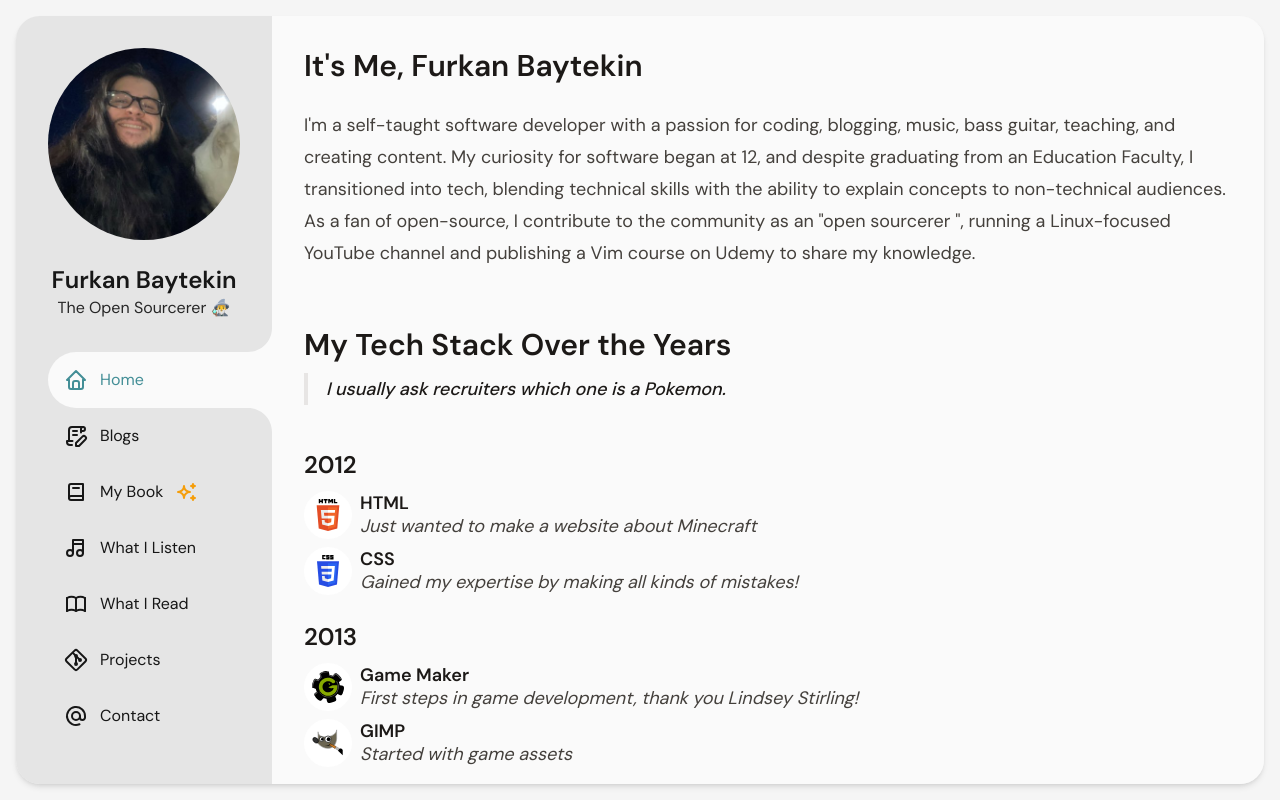
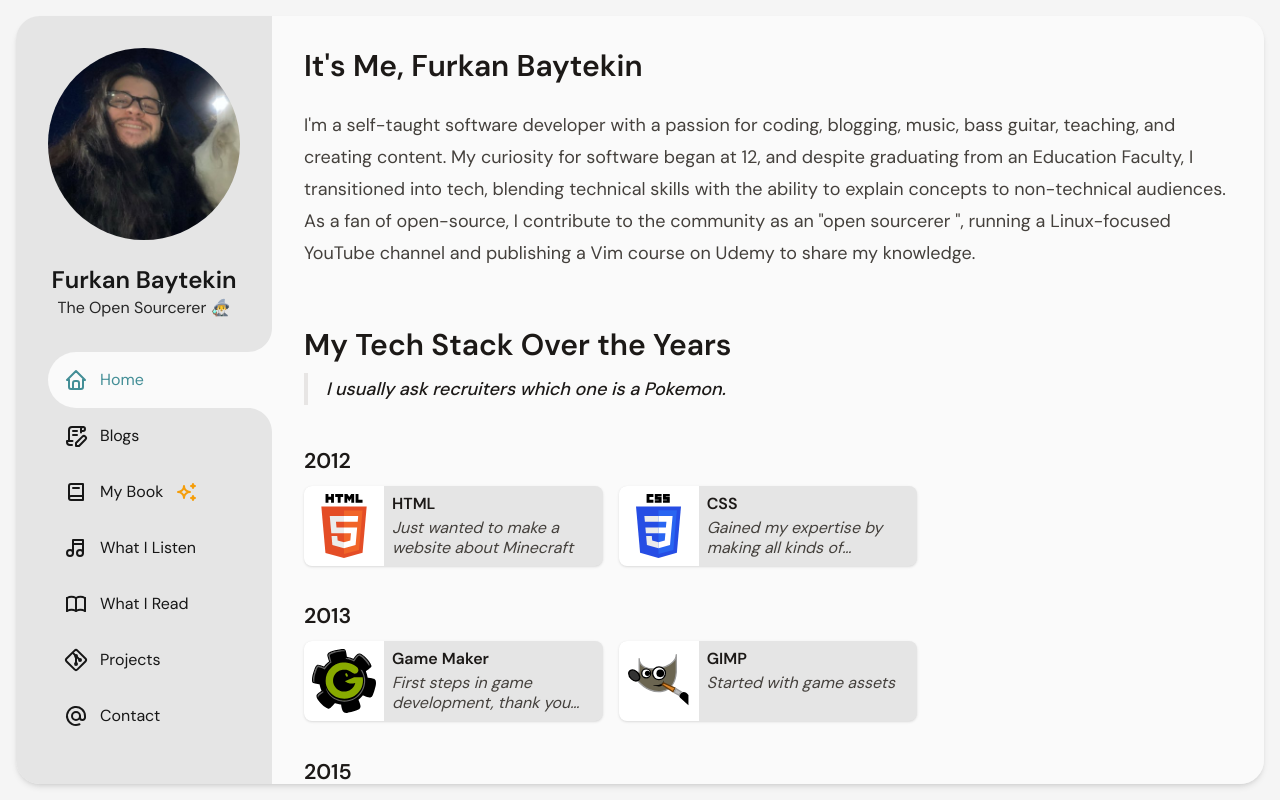
Before and after one commit to Elagoht/furkanbaytekin.dev, a Next.js app: page / in a window 1280 px wide. Built offline with nearby package versions, Linux system fonts and the light colour scheme; grey boxes are pictures that could not be loaded.

Commit message:
feat: enhance TechStack component layout and styling, update tech descriptions

```diff
--- a/src/components/pages/main/TechStack/index.tsx
+++ b/src/components/pages/main/TechStack/index.tsx
@@ -10,7 +10,7 @@ const TechStack: FC = () => <>
     I usually ask recruiters which one is a Pokemon.
   </blockquote>
 
-  <ul className="flex flex-col p-0">
+  <ul className="flex flex-col p-0 prose-base">
     {Object.entries(techStack).map(([year, techs]) =>
       <li
         key={year}
@@ -18,13 +18,18 @@ const TechStack: FC = () => <>
       >
         <h3 className="m-0">{year}</h3>
 
-        <ul className="flex flex-col gap-2 m-0 p-0">
+        <ul className="grid grid-cols-1 md:grid-cols-2 xl:grid-cols-3
+          gap-4 p-0"
+        >
           {techs.map(([tech, description]) =>
             <li
               key={tech}
-              className="flex items-center gap-2 m-0 p-0"
+              className="flex m-0 p-0 rounded-lg
+              bg-neutral-200 dark:bg-neutral-800 shadow"
             >
-              <figure className="bg-white rounded-full p-2 m-0 shrink-0">
+              <figure className="bg-white rounded-l-lg p-2 m-0 shrink-0
+                aspect-square grid place-items-center w-20 h-20"
+              >
                 <Image
                   alt={tech}
                   src={`/assets/icons/stack/${tech
@@ -32,16 +37,18 @@ const TechStack: FC = () => <>
                     .replace(/[^a-z1-9]/g, "")
                     }.svg`
                   }
-                  width={32}
-                  height={32}
-                  className="m-0 aspect-square object-contain "
+                  width={64}
+                  height={64}
+                  className="m-0 aspect-square object-contain rounded"
                 />
               </figure>
 
-              <div className="flex flex-col leading-tight">
+              <div className="flex flex-col justify-start h-full
+                leading-tight gap-1 p-2 w-full"
+              >
                 <strong>{tech}</strong>
 
-                <em>{description}</em>
+                <em className="line-clamp-2">{description}</em>
               </div>
             </li>
           )}
@@ -88,7 +95,6 @@ const techStack: Record<number, Array<[string, string]>> = {
     ["Pandas", "Data manipulation and analysis"],
     ["Matplotlib", "Data visualization used over students' data"],
     ["Seaborn", "Statistical data visualization"],
-    ["R", "Used on an Erasmus+ project for data analysis"],
     ["Django", "Second try for my own blog, this time with Django"],
     ["Jinja2", "Favorite templating engine after React Server Components"],
     ["Kdenlive", "Video editing for my YouTube channel"],
@@ -97,6 +103,7 @@ const techStack: Record<number, Array<[string, string]>> = {
     ["Node.js", "First steps in backend development"]
   ],
   2022: [
+    ["R", "Used on an Erasmus+ project for data analysis"],
     ["React.js", "Made a teacher a frontend developer"],
     ["Vite.js", "Ditched Create React App for Vite"],
     ["Tailwind CSS", "Winner of my hate but my everyday tool"],
```
